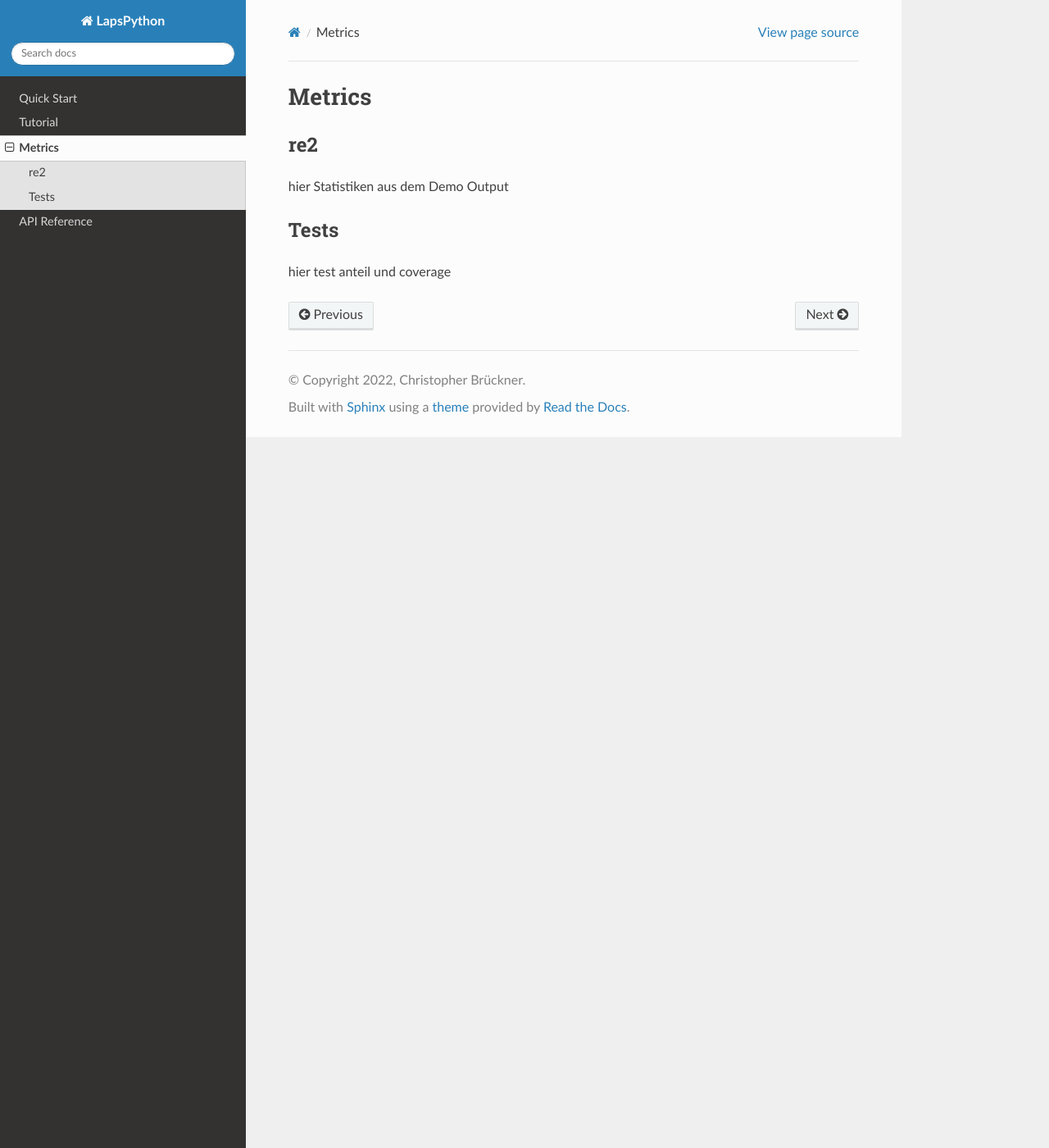
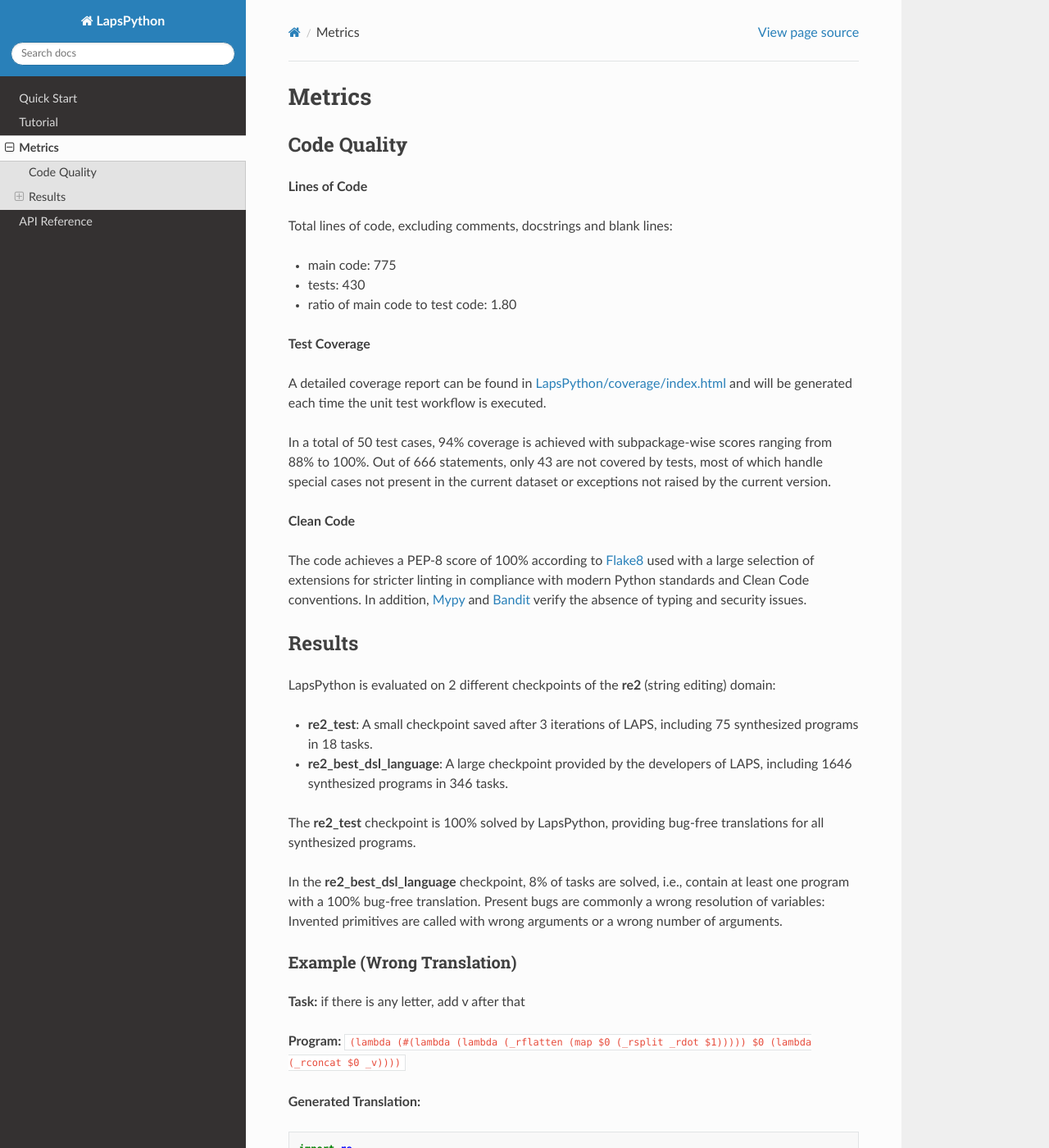
Before and after one commit to pvs-hd-tea/LapsPython, a Sphinx documentation site: the page built from docs/source/metrics.rst, in a window 1280 px wide and 1400 px high. Shown: the whole window at 82% size. Built offline with Sphinx 7.4.7 and the Read the Docs theme 2.0.0, drawn with Linux system fonts in a browser that asks for light colours; some of the changed text lies outside the part shown.

Commit message:
docs: add metrics, results and github link

```diff
--- a/docs/source/conf.py
+++ b/docs/source/conf.py
@@ -46,6 +46,7 @@ extensions = [
     'sphinx.ext.ifconfig',
     'sphinx.ext.viewcode',
     'sphinx.ext.githubpages',
+    'sphinx_toolbox.sidebar_links',
 ]
 
 # Prevent autodoc from crashing
--- a/docs/source/index.rst
+++ b/docs/source/index.rst
@@ -27,6 +27,7 @@ Credits of package **dreamcoder** go to the contributors of `https://github.com/
 
    * dreamcoder/domains/text/textPrimitives.R
 
+Please note that the LapsPython repository only contains the dreamcoder files necessary to run the LapsPython functionality. Compiled OCaml solvers and Moses, which are required to run LAPS itself, are not provided.
 
 Contents
 --------
--- a/docs/source/metrics.rst
+++ b/docs/source/metrics.rst
@@ -1,15 +1,96 @@
 Metrics
 =======
 
-.. _re2:
+.. _quality:
 
-re2
----
-hier Statistiken aus dem Demo Output
+Code Quality
+------------
 
-.. _tests:
+**Lines of Code**
 
-Tests
------
+Total lines of code, excluding comments, docstrings and blank lines:
 
-hier test anteil und coverage
+* main code: 775
+* tests: 430
+* ratio of main code to test code: 1.80
+
+**Test Coverage**
+
+A detailed coverage report can be found in `LapsPython/coverage/index.html <../../../coverage/index.html>`_
+and will be generated each time the unit test workflow is executed.
+
+In a total of 50 test cases, 94% coverage is achieved with subpackage-wise scores ranging from 88% to 100%. Out of 666 statements,
+only 43 are not covered by tests, most of which handle special cases not present in the current dataset or exceptions not raised by the current version.
+
+**Clean Code**
+
+The code achieves a PEP-8 score of 100% according to `Flake8 <https://flake8.pycqa.org/en/latest/>`_ used with a large
+selection of extensions for stricter linting in compliance with modern Python standards and Clean Code conventions.
+In addition, `Mypy <http://www.mypy-lang.org/>`_ and `Bandit <https://bandit.readthedocs.io/en/latest/>`_
+verify the absence of typing and security issues.
+
+Results
+-------
+
+LapsPython is evaluated on 2 different checkpoints of the **re2** (string editing) domain:
+
+* **re2_test**: A small checkpoint saved after 3 iterations of LAPS, including 75 synthesized programs in 18 tasks.
+* **re2_best_dsl_language**: A large checkpoint provided by the developers of LAPS, including 1646 synthesized programs in 346 tasks.
+
+The **re2_test** checkpoint is 100% solved by LapsPython, providing bug-free translations for all synthesized programs.
+
+In the **re2_best_dsl_language** checkpoint, 8% of tasks are solved, i.e., contain at least one program with a 100% bug-free translation.
+Present bugs are commonly a wrong resolution of variables: Invented primitives are called with wrong arguments or a wrong number of arguments.
+
+Example (Wrong Translation)
++++++++++++++++++++++++++++
+
+**Task:** if there is any letter, add v after that
+
+**Program:** ``(lambda (#(lambda (lambda (_rflatten (map $0 (_rsplit _rdot $1))))) $0 (lambda (_rconcat $0 _v))))``
+
+**Generated Translation:**
+
+.. code-block:: python
+
+    import re
+
+    def f8(arg1, arg2):
+        rsplit_1 = __regex_split('.', arg2)
+        map_1 = list(map(arg1, rsplit_1))
+        return "".join(map_1)
+
+    def __regex_split(s1, s2):
+        # Splits s2 on regex s1 as delimiter, including the matches
+        try:
+            # Special case -- we override splitting on "" to be splitting on "."
+            # to match OCaml.
+            if len(s1) == 0: s1 = "."
+            ret = []
+            remaining = s2
+            m = re.search(re.compile(s1), remaining)
+            while m is not None:
+                prefix = remaining[0:m.start()]
+                if len(prefix) > 0:
+                    ret.append(prefix)
+                ret.append(remaining[m.start():m.end()])
+                remaining = remaining[m.end():]
+                m = re.search(re.compile(s1), remaining)
+            if len(remaining) > 0:
+                ret.append(remaining)
+            return ret
+        except:
+            return [s2]
+
+    def re2_train_41_if_there_is_any_letter_add_v_after_that(arg1):
+        rconcat_1 = arg1 + 'v'
+        return f8(f8_0, arg1, lambda lx: lx + 'v')
+
+**Fixed Translation:**
+
+.. code-block:: python
+
+    # [...]
+
+    def re2_train_41_if_there_is_any_letter_add_v_after_that(arg1):
+        return f8(arg1, lambda lx: lx + 'v')
--- a/docs/source/quickstart.rst
+++ b/docs/source/quickstart.rst
@@ -22,7 +22,7 @@ This serves as a setup script that also runs the main functionality of LapsPytho
 
    * Static Typechecking
 
-   * Unit Tests (generating coverage report in `LapsPython/coverage/index.html <../../../coverage/index.html>`_)
+   * Unit Tests
 
 #. Run a demo program launching the LapsPython pipeline for LAPS checkpoints in the re2 domain in Python mode and in R mode
 
--- a/docs/source/tutorial.rst
+++ b/docs/source/tutorial.rst
@@ -14,13 +14,15 @@ LapsPython extends the pipeline of LAPS, a program synthesizer for input-output
 #. Synthesized programs are compressed by substituting the beforementioned subprograms with the corresponding invented primitives.
 #. The result of the current iteration are stored in a single checkpoint: The new grammar, all synthesized programs, and the posterior probabilities of all such programs. A larger probability means that a program provides a more generalizable solution. Internally, the largest posterior probability is called **best posterior** which leads to interesting results when you google it.
 
-This is where LapsPython comes into play. It can either be injected directly into the code and work with the constructed "ECResult" object, or simply load an arbitrary checkpoint. It will execute the following analoguous steps:
+This is where LapsPython comes into play. It can either be injected directly into the LAPS code and work with the constructed "ECResult" object, or simply load an arbitrary checkpoint. It will execute the following analoguous steps:
 
 #. The Python/R implementations of all primitives in the library are loaded.
 #. The invented primitives are translated.
 #. The synthesized programs are translated. The correctness of the translations is verified using the same input-output examples.
 #. Results are stored in a JSON file: The entire grammar including Python/R translations and all synthesized programs including the correct translation with the largest posterior probability as well as the incorrect translation with the largest posterior probability, if these exist.
 #. Descriptive statistics are computed: How many translations are correct, how many tasks are solved (i.e., have at least 1 correct translation), the min/max/mean/median percentage of correct translations per task.
+
+Please note that the LapsPython repository only contains the dreamcoder files necessary to run the LapsPython functionality. Compiled OCaml solvers and Moses, which are required to run LAPS, are not provided.
 
 Usage
 -----
```
Also changed, not shown: other parts of docs/source/index.rst (+4 -0 lines), 2 other files.
